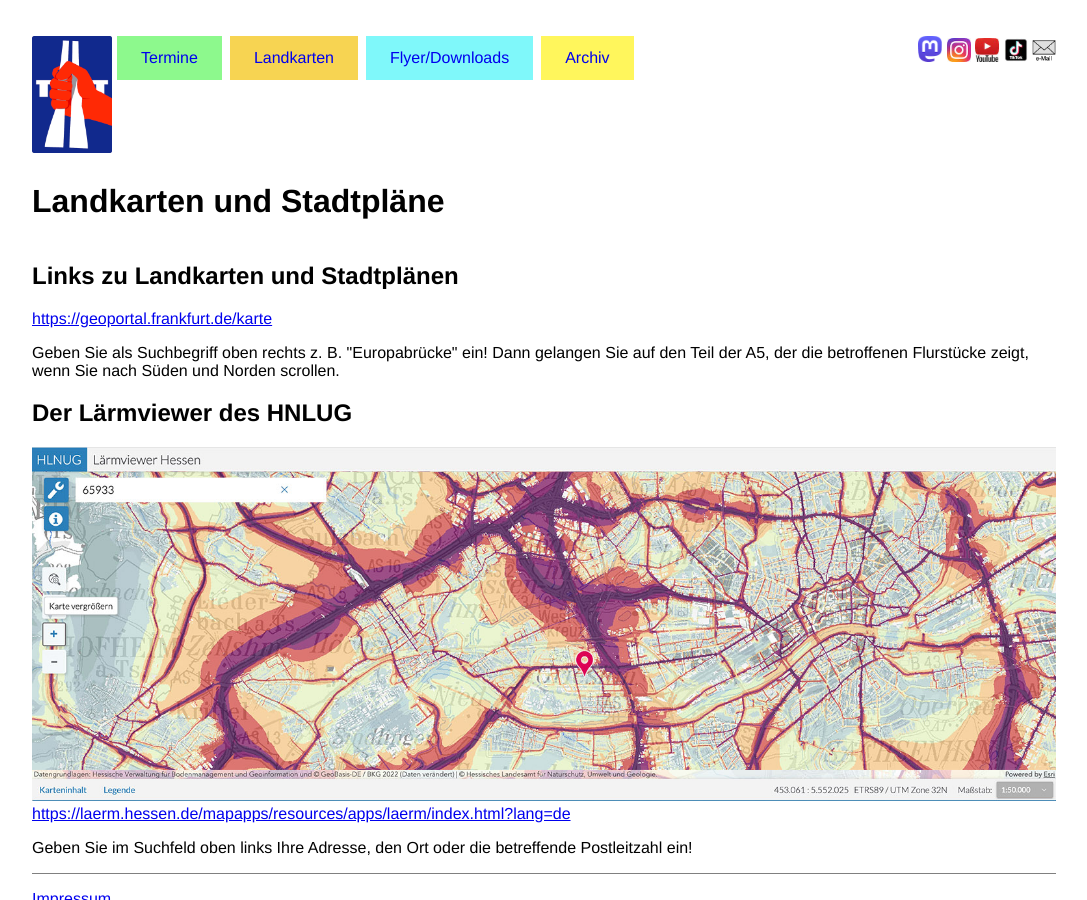
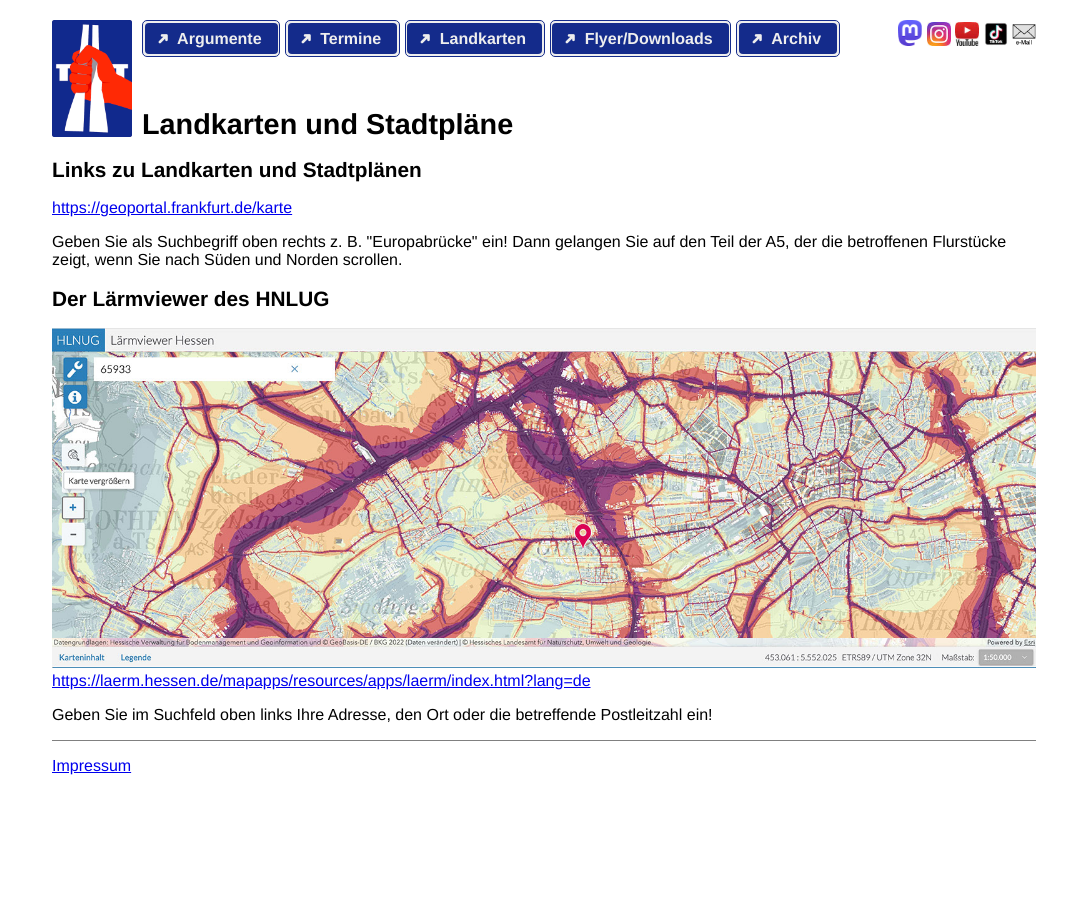
Before and after one commit to esistzulaut/website, a Jekyll site: the page built from landkarten.md, in a window 1280 px wide. Shown: the whole page, without its empty margins (96-1183 px from the left). Built offline with Jekyll 4.4.1, drawn with Linux system fonts in a browser that asks for light colours; comment, search, counter and statistics services are not loaded.

Commit message:
Argumente freigeschaltet, Neues Menü-Design

```diff
--- a/_includes/menu.html
+++ b/_includes/menu.html
@@ -1,4 +1,5 @@
-<a href="/termine.html">Termine</a>
-<a href="/landkarten.html">Landkarten</a>
-<a href="/downloads.html">Flyer/Downloads</a>
-<a href="/archiv.html">Archiv</a>
+<span><a href="/argumente.html">Argumente</a></span>
+<span><a href="/termine.html">Termine</a></span>
+<span><a href="/landkarten.html">Landkarten</a></span>
+<span><a href="/downloads.html">Flyer/Downloads</a></span>
+<span><a href="/archiv.html">Archiv</a></span>
--- a/_layouts/default.html
+++ b/_layouts/default.html
@@ -5,8 +5,8 @@
   <body id="{{ page.id }}_page">
     <div class="page-wrapper">
       <header>
-        <a href="{{ '/' | absolute_url }}">
-          <img id="logo" src="{{ '/assets/img/Logo_BI_00.gif' }}" />
+        <a href="{{ '/' | absolute_url }}" id="logo">
+          <img src="{{ '/assets/img/Logo_BI_00.gif' }}" />
         </a>
 
         <nav>
--- a/assets/css/style.css
+++ b/assets/css/style.css
@@ -3,7 +3,7 @@ html, body {
   padding: 0;
   margin: 0;
   width: 100%;
-  height: 100%;
+  min-height: 100%;
   overflow: hidden auto;
   overflow-wrap: anywhere;
 }
@@ -12,6 +12,14 @@ html, body {
   max-width: 1024px;
   margin: 0 auto;
   padding: 20px;
+  height: 100%;
+  box-sizing: border-box;
+  display: flex;
+  flex-direction: column;
+}
+
+section {
+  height: 100%;
 }
 
 img {
@@ -133,14 +141,17 @@ video {
 }
 
 header {
-  margin-top: 1rem;
   display: grid;
   grid-template-columns: 80px auto auto;
-  gap: 5px 5px;
+  gap: 5px 10px;
   align-items: flex-start;
   grid-template-areas:
     "logo menu socialmedia"
-    "title title title";
+    "logo title title";
+}
+
+#logo {
+  grid-area: logo;
 }
 
 #header-2 {
@@ -160,7 +171,7 @@ iframe {
 }
 
 .mainpage header {
-  padding-top: 3rem;
+  padding-top: 2rem;
   grid-template-columns: 1fr 2.93fr;
   gap: 5px 5px;
   margin-right: -5px;
@@ -182,34 +193,54 @@ iframe {
   align-items: end;
 }
 
-header h1 { grid-area: title; }
+header h1 {
+  grid-area: title;
+  margin: 0;
+  align-self: end;
+  font-size: 1.8rem;
+}
+
+h2 {
+  font-size: 1.3rem;
+}
+
 .subtitle { grid-area: subtitle; }
 nav { grid-area: menu; }
 
 nav {
   display: flex;
   flex-wrap: wrap;
-  row-gap: 5px;
-  column-gap: 8px;
+  gap: 5px;
 }
 
-nav > a {
+nav > span {
   display: inline-block;
-  padding: 0.8rem 1.5rem;
-  margin-bottom: 5px;
-  text-decoration: none;
+  border: 0.5px solid rgb(20, 43, 139);
+  border-radius: 5px;
+  background: #eeeeee;
+  padding: 1.5px;
 }
 
-nav > a:nth-child(1) { background-color: #8DF98D; }
-nav > a:nth-child(2) { background-color: #F7D452; }
-nav > a:nth-child(3) { background-color: #7FF8FA; }
-nav > a:nth-child(4) { background-color: #FFF65C; }
-nav > a:nth-child(5) { background-color: #F7A8A9; }
-nav > a:nth-child(6) { background-color: #D4C7FB; }
-nav > a:nth-child(7) { background-color: #7EFFEA; }
+nav > span a {
+  display: inline-block;
+  background: rgb(20, 43, 139);
+  color: #eeeeee;
+  font-weight: bold;
+  text-decoration: none;
+  padding: 0.4rem 1rem 0.4rem 0.7rem;
+  border-radius: 4px;
+}
+
+nav > span a::before {
+  display: inline-block;
+  content: "➜";
+  color: #eeeeee;
+  margin-right: 0.5rem;
+  transform: rotate(-45deg);
+}
 
 .mainpage nav {
-  margin-top: 1rem;
+  margin-top: 0.1rem;
 }
 
 @media (max-width: 1024px) {
@@ -223,11 +254,17 @@ nav > a:nth-child(7) { background-color: #7EFFEA; }
 }
 
 @media (max-width: 640px) {
-  h1 {
+  header {
+    grid-template-areas:
+    "logo menu socialmedia"
+    "title title title";
+  }
+
+  header h1 {
     font-size: 1.5rem;
   }
   h2 {
-    font-size: 1.2rem;
+    font-size: 1.1rem;
   }
   nav > a {
     padding: 0.5rem 0.95rem;
```
Also changed, not shown: _layouts/tiles.html (+6 -6 lines).
